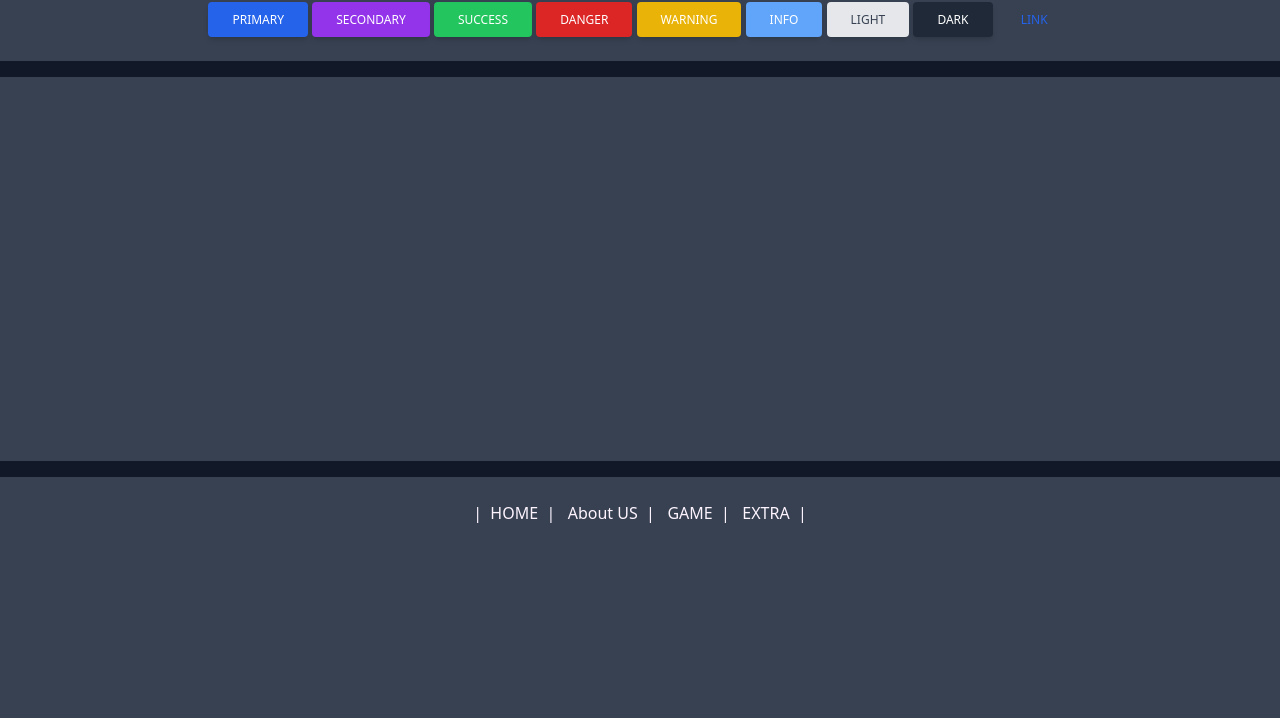
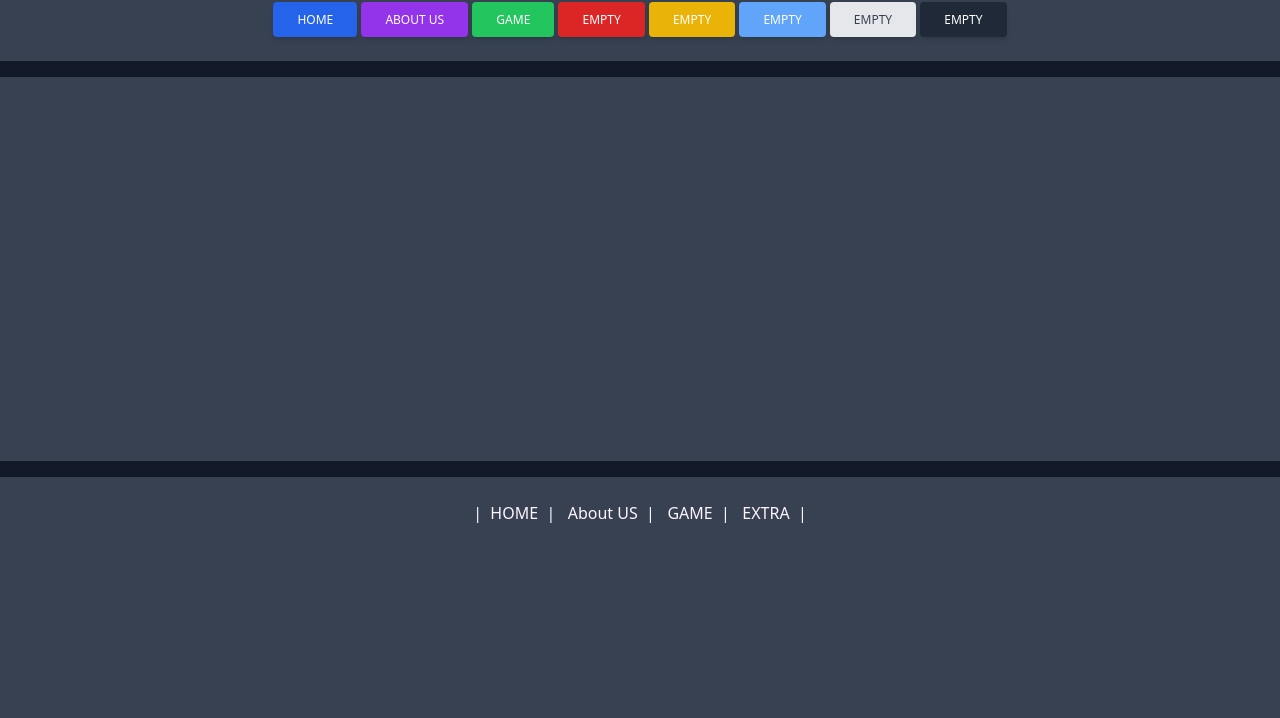
Before and after one commit to moali5/cpsc349-p3, a website: page index.html in a window 1280 px wide. Shown: the part 82-800 px from the top of the page. Drawn offline with Linux system fonts and the light colour scheme.

Commit message:
Updated and created sample button

```diff
--- a/index.html
+++ b/index.html
@@ -29,15 +29,14 @@
 
   <div class="flex space-x-2 justify-center p-6">
     <div>
-      <button type="button1" class="inline-block px-6 py-2.5 bg-blue-600 text-white font-medium text-xs leading-tight uppercase rounded shadow-md hover:bg-blue-700 hover:shadow-lg focus:bg-blue-700 focus:shadow-lg focus:outline-none focus:ring-0 active:bg-blue-800 active:shadow-lg transition duration-150 ease-in-out">Primary</button>
-      <button type="button2" class="inline-block px-6 py-2.5 bg-purple-600 text-white font-medium text-xs leading-tight uppercase rounded shadow-md hover:bg-purple-700 hover:shadow-lg focus:bg-purple-700 focus:shadow-lg focus:outline-none focus:ring-0 active:bg-purple-800 active:shadow-lg transition duration-150 ease-in-out">Secondary</button>
-      <button type="button3" class="inline-block px-6 py-2.5 bg-green-500 text-white font-medium text-xs leading-tight uppercase rounded shadow-md hover:bg-green-600 hover:shadow-lg focus:bg-green-600 focus:shadow-lg focus:outline-none focus:ring-0 active:bg-green-700 active:shadow-lg transition duration-150 ease-in-out">Success</button>
-      <button type="button4" class="inline-block px-6 py-2.5 bg-red-600 text-white font-medium text-xs leading-tight uppercase rounded shadow-md hover:bg-red-700 hover:shadow-lg focus:bg-red-700 focus:shadow-lg focus:outline-none focus:ring-0 active:bg-red-800 active:shadow-lg transition duration-150 ease-in-out">Danger</button>
-      <button type="button5" class="inline-block px-6 py-2.5 bg-yellow-500 text-white font-medium text-xs leading-tight uppercase rounded shadow-md hover:bg-yellow-600 hover:shadow-lg focus:bg-yellow-600 focus:shadow-lg focus:outline-none focus:ring-0 active:bg-yellow-700 active:shadow-lg transition duration-150 ease-in-out">Warning</button>
-      <button type="button6" class="inline-block px-6 py-2.5 bg-blue-400 text-white font-medium text-xs leading-tight uppercase rounded shadow-md hover:bg-blue-500 hover:shadow-lg focus:bg-blue-500 focus:shadow-lg focus:outline-none focus:ring-0 active:bg-blue-600 active:shadow-lg transition duration-150 ease-in-out">Info</button>
-      <button type="button7" class="inline-block px-6 py-2.5 bg-gray-200 text-gray-700 font-medium text-xs leading-tight uppercase rounded shadow-md hover:bg-gray-300 hover:shadow-lg focus:bg-gray-300 focus:shadow-lg focus:outline-none focus:ring-0 active:bg-gray-400 active:shadow-lg transition duration-150 ease-in-out">Light</button>
-      <button type="button8" class="inline-block px-6 py-2.5 bg-gray-800 text-white font-medium text-xs leading-tight uppercase rounded shadow-md hover:bg-gray-900 hover:shadow-lg focus:bg-gray-900 focus:shadow-lg focus:outline-none focus:ring-0 active:bg-gray-900 active:shadow-lg transition duration-150 ease-in-out">Dark</button>
-      <button type="button9" class="inline-block px-6 py-2.5 bg-transparent text-blue-600 font-medium text-xs leading-tight uppercase rounded hover:text-blue-700 hover:bg-gray-100 focus:bg-gray-100 focus:outline-none focus:ring-0 active:bg-gray-200 transition duration-150 ease-in-out">Link</button>
+      <button type="button1" class="inline-block px-6 py-2.5 bg-blue-600 text-white font-medium text-xs leading-tight uppercase rounded shadow-md hover:bg-blue-700 hover:shadow-lg focus:bg-blue-700 focus:shadow-lg focus:outline-none focus:ring-0 active:bg-blue-800 active:shadow-lg transition duration-150 ease-in-out" href="#">HOME</button>
+      <button type="button2" class="inline-block px-6 py-2.5 bg-purple-600 text-white font-medium text-xs leading-tight uppercase rounded shadow-md hover:bg-purple-700 hover:shadow-lg focus:bg-purple-700 focus:shadow-lg focus:outline-none focus:ring-0 active:bg-purple-800 active:shadow-lg transition duration-150 ease-in-out" href="#">About Us</button>
+      <button type="button3" class="inline-block px-6 py-2.5 bg-green-500 text-white font-medium text-xs leading-tight uppercase rounded shadow-md hover:bg-green-600 hover:shadow-lg focus:bg-green-600 focus:shadow-lg focus:outline-none focus:ring-0 active:bg-green-700 active:shadow-lg transition duration-150 ease-in-out" href="#">GAME</button>
+      <button type="button4" class="inline-block px-6 py-2.5 bg-red-600 text-white font-medium text-xs leading-tight uppercase rounded shadow-md hover:bg-red-700 hover:shadow-lg focus:bg-red-700 focus:shadow-lg focus:outline-none focus:ring-0 active:bg-red-800 active:shadow-lg transition duration-150 ease-in-out" href="#">Empty</button>
+      <button type="button5" class="inline-block px-6 py-2.5 bg-yellow-500 text-white font-medium text-xs leading-tight uppercase rounded shadow-md hover:bg-yellow-600 hover:shadow-lg focus:bg-yellow-600 focus:shadow-lg focus:outline-none focus:ring-0 active:bg-yellow-700 active:shadow-lg transition duration-150 ease-in-out" href="#">Empty</button>
+      <button type="button6" class="inline-block px-6 py-2.5 bg-blue-400 text-white font-medium text-xs leading-tight uppercase rounded shadow-md hover:bg-blue-500 hover:shadow-lg focus:bg-blue-500 focus:shadow-lg focus:outline-none focus:ring-0 active:bg-blue-600 active:shadow-lg transition duration-150 ease-in-out" href="#">Empty</button>
+      <button type="button7" class="inline-block px-6 py-2.5 bg-gray-200 text-gray-700 font-medium text-xs leading-tight uppercase rounded shadow-md hover:bg-gray-300 hover:shadow-lg focus:bg-gray-300 focus:shadow-lg focus:outline-none focus:ring-0 active:bg-gray-400 active:shadow-lg transition duration-150 ease-in-out" href="#">Empty</button>
+      <button type="button8" class="inline-block px-6 py-2.5 bg-gray-800 text-white font-medium text-xs leading-tight uppercase rounded shadow-md hover:bg-gray-900 hover:shadow-lg focus:bg-gray-900 focus:shadow-lg focus:outline-none focus:ring-0 active:bg-gray-900 active:shadow-lg transition duration-150 ease-in-out" href="#">Empty</button>
     </div>
   </div>
 
```
